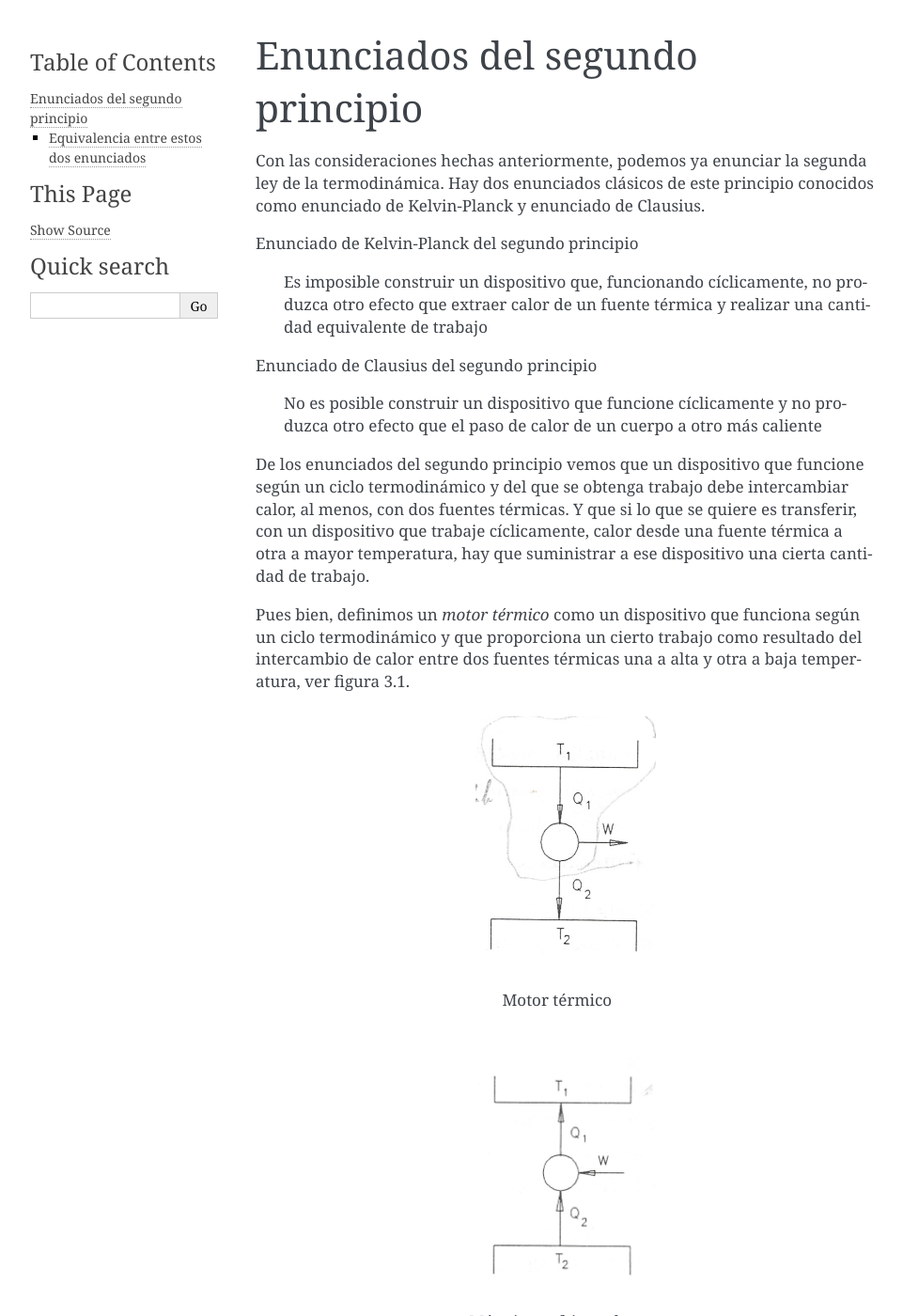
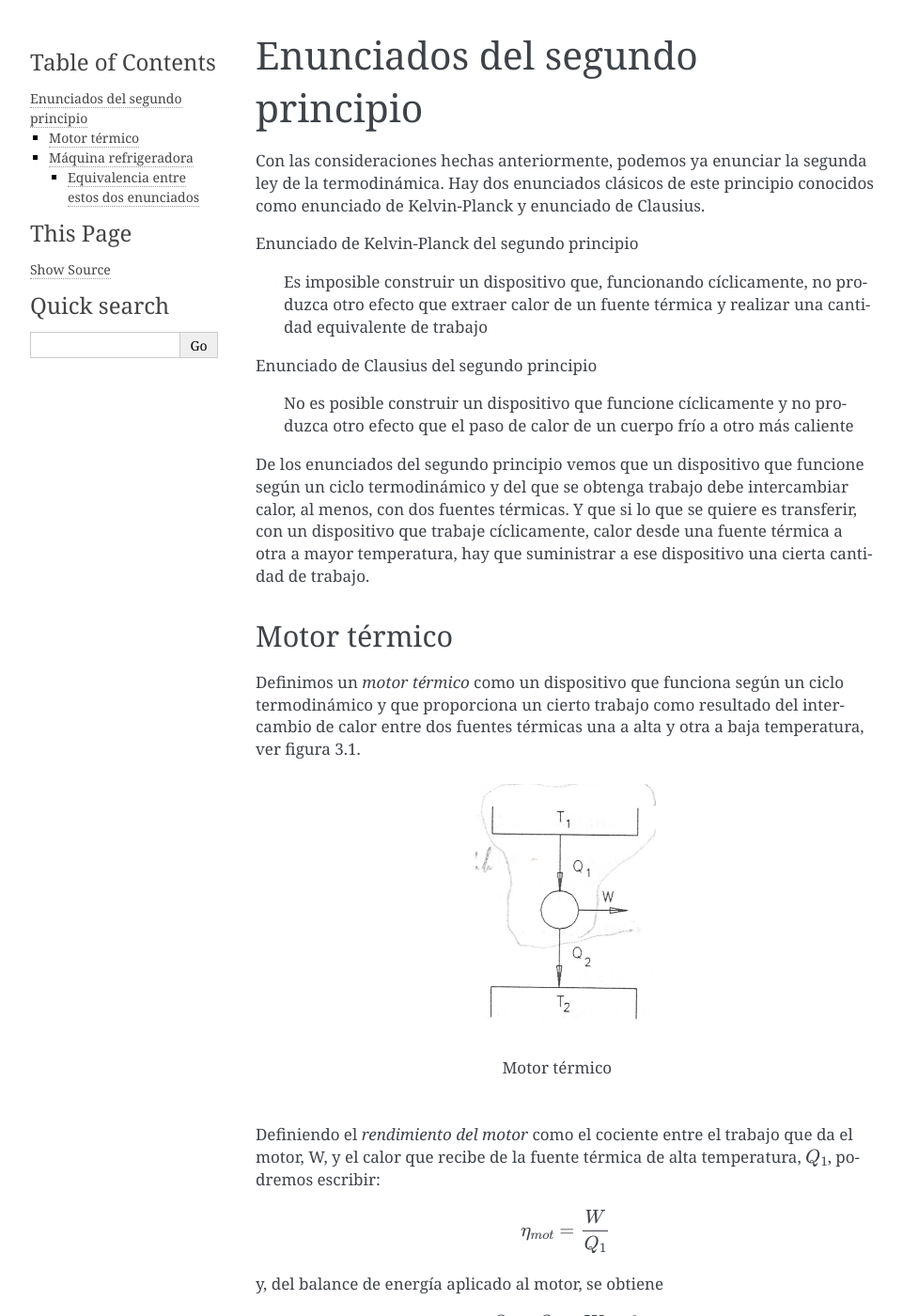
Before and after one commit to mantielero/termodinamica, a Sphinx documentation site: the page built from source/segundo_principio_enunciados_segundo_principio.rst, in a window 1280 px wide and 1400 px high. Shown: the whole window at 94% size, without its empty margins (148-1109 px from the left). Built offline with Sphinx 7.4.7, drawn with Linux system fonts in a browser that asks for light colours; some of the changed text lies outside the part shown.

Commit message:
Reestructuro

```diff
--- a/source/segundo_principio_enunciados_segundo_principio.rst
+++ b/source/segundo_principio_enunciados_segundo_principio.rst
@@ -9,11 +9,15 @@ Enunciado de Kelvin-Planck del segundo principio
 
 Enunciado de Clausius del segundo principio
 
-   No es posible construir un dispositivo que funcione cíclicamente y no produzca otro efecto que el paso de calor de un cuerpo a otro más caliente
+   No es posible construir un dispositivo que funcione cíclicamente y no produzca otro efecto que el paso de calor de un cuerpo frío a otro más caliente
 
 De los enunciados del segundo principio vemos que un dispositivo que funcione según un ciclo termodinámico y del que se obtenga trabajo debe intercambiar calor, al menos, con dos fuentes térmicas. Y que si lo que se quiere es transferir, con un dispositivo que trabaje cíclicamente, calor desde una fuente térmica a otra a mayor temperatura, hay que suministrar a ese dispositivo una cierta cantidad de trabajo.
 
-Pues bien, definimos un *motor térmico* como un dispositivo que funciona según un ciclo termodinámico y que proporciona un cierto trabajo como resultado del intercambio de calor entre dos fuentes térmicas una a alta y otra a baja temperatura, ver figura 3.1.
+
+Motor térmico
+-------------
+
+Definimos un *motor térmico* como un dispositivo que funciona según un ciclo termodinámico y que proporciona un cierto trabajo como resultado del intercambio de calor entre dos fuentes térmicas una a alta y otra a baja temperatura, ver figura 3.1.
 
 
 .. figure:: img/2nd_principio_motor_termico.png
@@ -22,11 +26,7 @@ Pues bien, definimos un *motor térmico* como un dispositivo que funciona según
 
    Motor térmico
 
-.. figure:: img/2nd_principio_maquina_refrigeradora.png
-   :width: 30%
-   :align: center
 
-   Máquina refrigeradora
 
 Definiendo el *rendimiento del motor* como el cociente entre el trabajo que da el motor, W, y el calor que recibe de la fuente térmica de alta temperatura, :math:`Q_1`, podremos escribir:
 
@@ -49,7 +49,16 @@ en donde los valores de W, :math:`Q_1` y :math:`Q_2` están considerados en sus
 
 En términos del rendimiento de un motor térmico el enunciado de Kelvin-Planck del segundo principio diría que no es posible ningún motor térmico cuyo rendimiento sea la unidad.
 
+Máquina refrigeradora
+---------------------
+
 De manera análoga una *máquina refrigeradora*, figura 3.2 la definimos como un dispositivo que funciona según un ciclo termodinámico y que el trabajo que se le aporta lo invierte en extraer una cierta cantidad de calor :math:`Q_2` de una fuente a baja temperatura y ceder otra cantidad de calor :math:`Q_1` a otra fuente a temperatura mayor.
+
+.. figure:: img/2nd_principio_maquina_refrigeradora.png
+   :width: 30%
+   :align: center
+
+   Máquina refrigeradora
 
 Si aplicamos el balance energético a este dispositivo, obtenemos:
 
```
